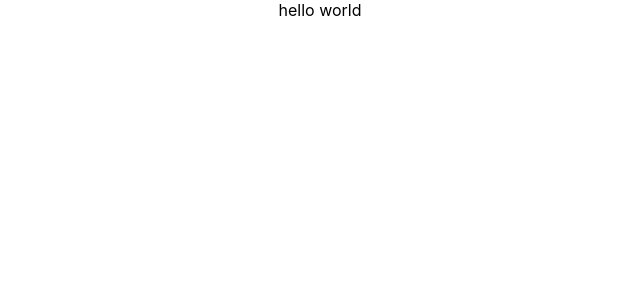
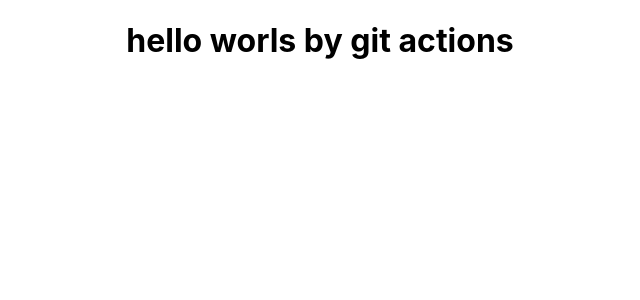
Before and after one commit to mehersaqib931/bootcamp2020pro1, a React (Create React App) app: page / in a window 1280 px wide. Shown: the top 300 px of the page, without its empty margins (320-960 px from the left). Built offline with nearby package versions, Linux system fonts and the light colour scheme.

Commit message:
updated app.js

```diff
--- a/src/App.js
+++ b/src/App.js
@@ -4,7 +4,7 @@ import './App.css';
 function App() {
   return (
     <div className="App">
-    hello world
+    <h1> hello worls by git actions</h1>
     </div>
   );
 }
```
